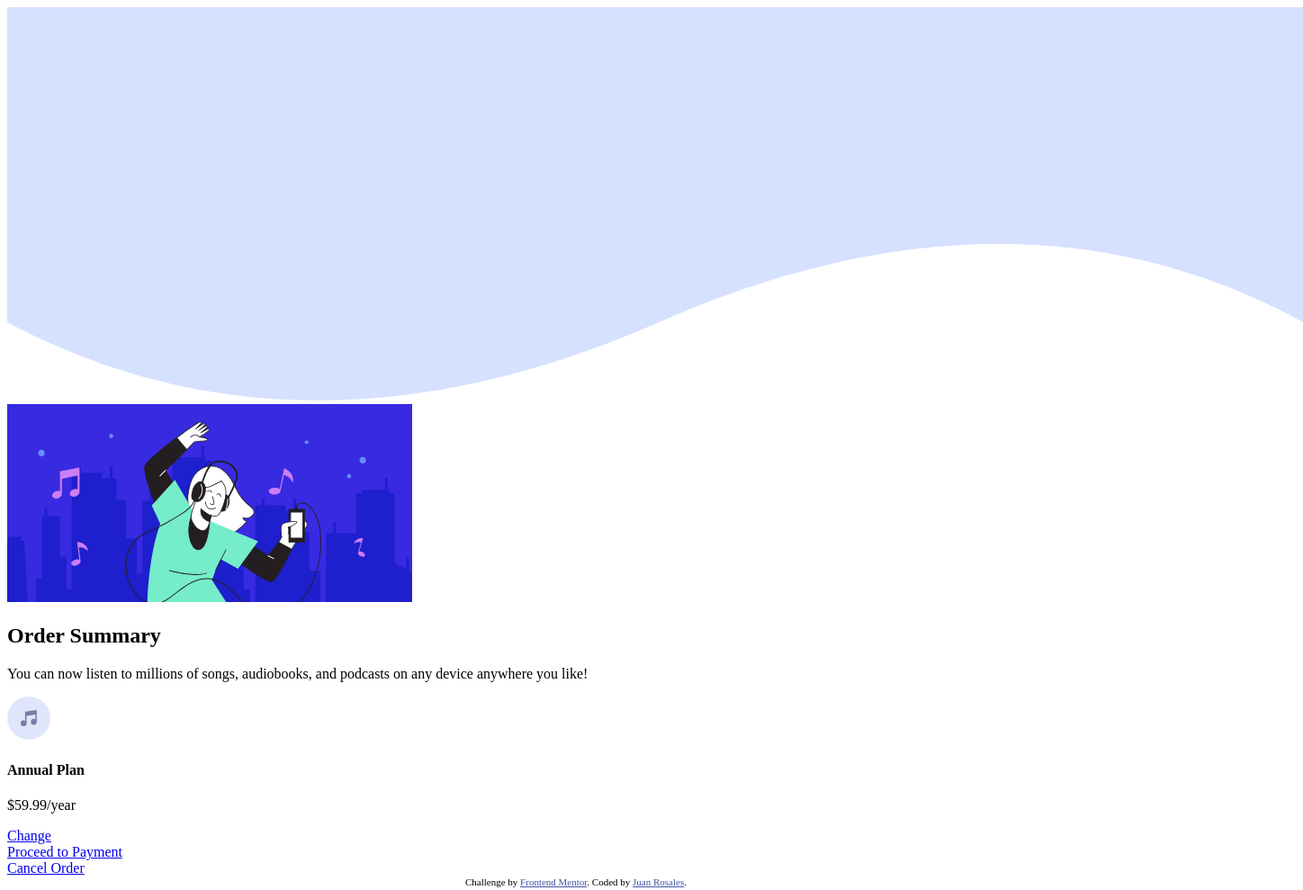
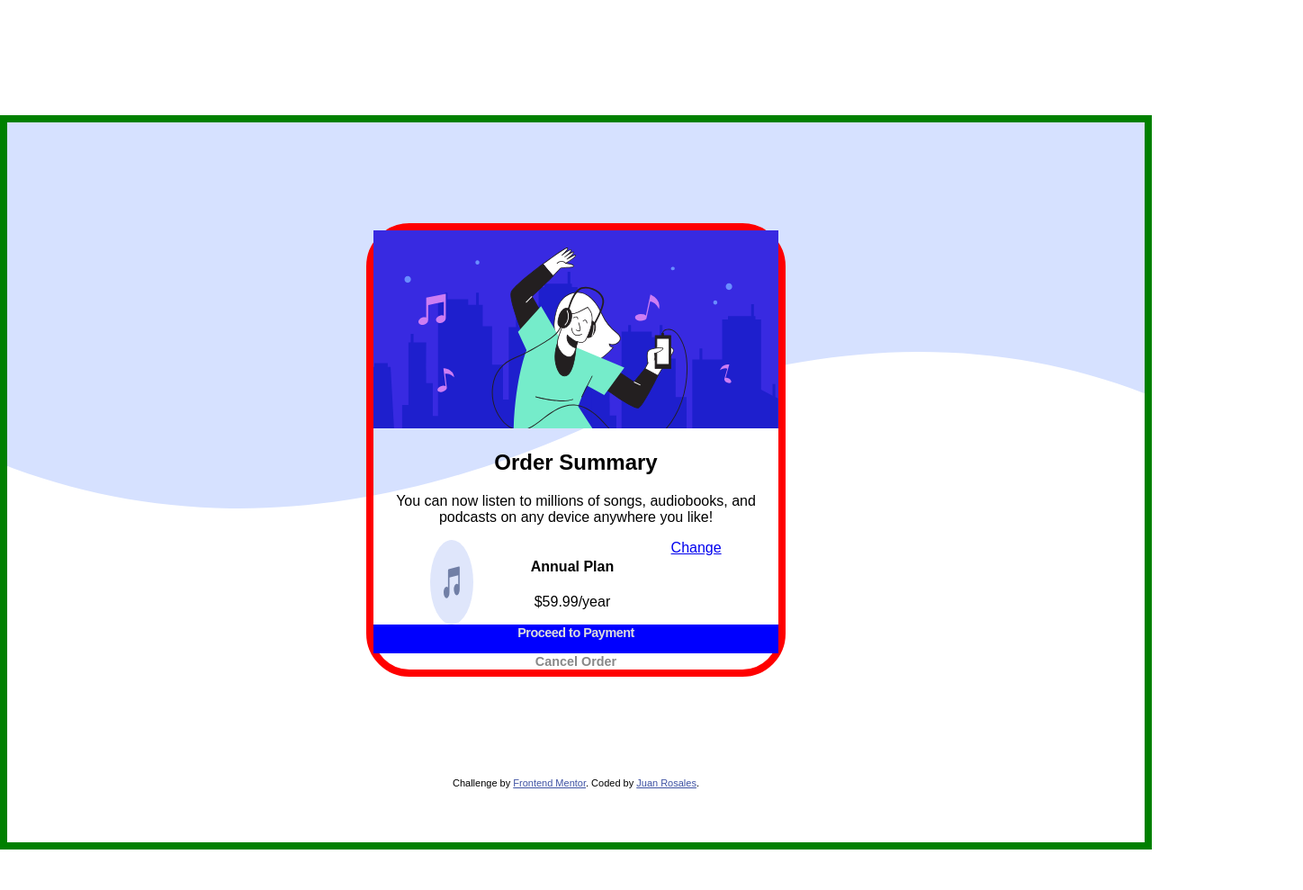
Before and after one commit to JuanRubi/frontendChallenges, a plain HTML site: page orderSummaryCard/index.html in a window 1280 px wide. Shown: the whole page at 90% size, 1448 px wide, since content can reach past the window. Drawn offline with Linux system fonts and the light colour scheme.

Commit message:
Started Styling
Started styling card with CSS and made layout adjustments to HTML.

```diff
--- a/orderSummaryCard/index.html
+++ b/orderSummaryCard/index.html
@@ -28,8 +28,10 @@
     </style>
   </head>
   <body>
-    <img src="./images/pattern-background-desktop.svg" alt="" />
+    <!--    Background image of entire app
+    <img src="./images/pattern-background-desktop.svg" alt="" /> -->
 
+    <!--    Order Summary Card    -->
     <main>
       <img src="./images/illustration-hero.svg" alt="" />
       <h2>Order Summary</h2>
@@ -37,16 +39,22 @@
         You can now listen to millions of songs, audiobooks, and podcasts on any
         device anywhere you like!
       </p>
-      <div>
+
+      <!--    Selected Plan   -->
+      <div class="choosenPlan">
         <img src="./images/icon-music.svg" alt="" />
-        <h4>Annual Plan</h4>
-        <p>$59.99/year</p>
+        <div>
+          <h4>Annual Plan</h4>
+          <p>$59.99/year</p>
+        </div>
         <a href="#">Change</a>
       </div>
 
       <!--  Think about using button tag instead of a tag.  -->
-      <div><a class="goToPayment" href="#">Proceed to Payment</a></div>
-      <div><a class="cancelOrder" href="#">Cancel Order</a></div>
+      <div class="pay">
+        <a class="goToPayment" href="#">Proceed to Payment</a>
+      </div>
+      <div class="cancel"><a class="cancelOrder" href="#">Cancel Order</a></div>
     </main>
 
     <div class="attribution">
--- a/orderSummaryCard/styles.css
+++ b/orderSummaryCard/styles.css
@@ -1,4 +1,56 @@
 /*----------------------------------------------------------------------------------------
 This contains the styling for the order summary card challenge.
 Estimated Time to Completion: 3 hours
+Actual Time to Completion: 45 mins
 ----------------------------------------------------------------------------------------*/
+
+/*------------------      Master Styles       ---------------------*/
+body {
+  font-family: Arial, sans-serif;
+  font-size: 1rem;
+  background-image: url("./images/pattern-background-desktop.svg");
+  background-repeat: no-repeat;
+  background-position: center 8rem;
+
+  border: 0.5rem solid green;
+  max-width: 1440px;
+  height: 50rem;
+  margin: 8rem auto;
+}
+
+main {
+  max-width: 450px; /* Doesn't seem to affect image in card. */
+  margin: 7rem auto;
+  text-align: center;
+
+  border: 0.5rem solid red;
+  border-radius: 3rem;
+}
+
+/*------------------      Main Section Styles       ---------------------*/
+.choosenPlan {
+  display: flex;
+  justify-content: space-evenly;
+}
+
+/*------------------      Payment Styles       ---------------------*/
+.pay {
+  background-color: blue;
+  height: 2rem;
+}
+
+.goToPayment {
+  color: #ddd;
+  font-size: 0.9rem;
+  font-weight: bold;
+  letter-spacing: -0.03rem;
+  text-decoration: none;
+}
+
+.cancelOrder {
+  color: #888;
+  font-size: 0.9rem;
+  font-weight: bold;
+  text-decoration: none;
+}
+/*------------------      Master Styles       ---------------------*/
```
